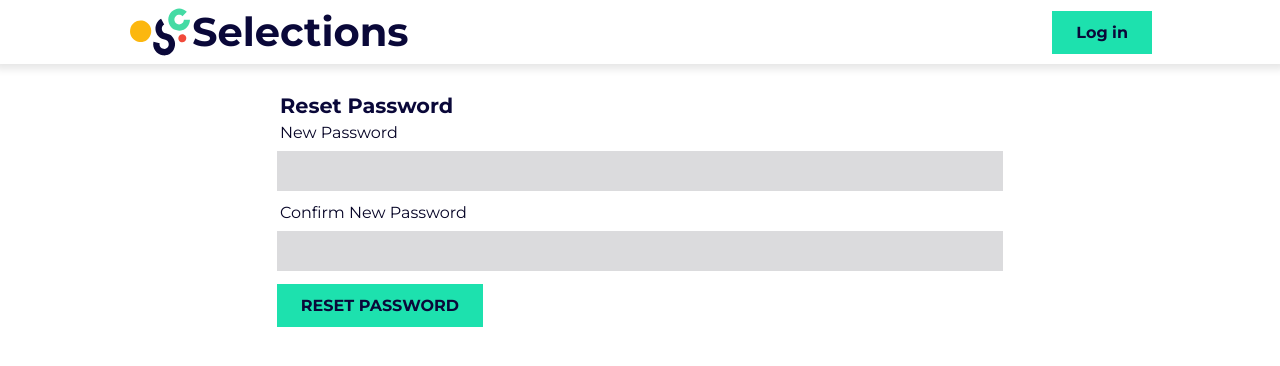
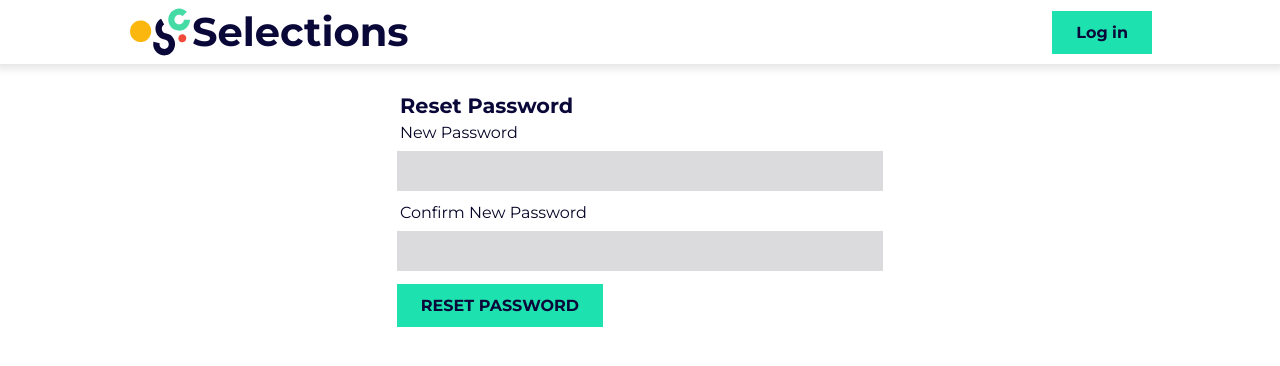
Before and after one commit to SELab-2/OSOC-2, a Next.js app in the folder frontend/: page /reset/1 in a window 1280 px wide. Shown: the top 366 px of the page. Built offline with nearby package versions, Linux system fonts and the light colour scheme; no server answers.

Commit message:
fix: some little styling improvements

```diff
--- a/frontend/components/Header/Header.module.css
+++ b/frontend/components/Header/Header.module.css
@@ -58,6 +58,10 @@
     background-color: var(--neutral-200);
 }
 
+.links button {
+    margin-left: auto;
+}
+
 .displayNone {
     display: none !important;
 }
--- a/frontend/pages/reset/[pid].tsx
+++ b/frontend/pages/reset/[pid].tsx
@@ -86,7 +86,7 @@ const Pid: NextPage = () => {
 
     return <>
         <Header/>
-        <div className={styles.body}>
+        <div style={{width: "clamp(18rem, 80vw, 30rem)", marginInline: "auto"}}>
             <h2>Reset Password</h2>
             <form className={styles.form}>
                 <label className={styles.label}>
```
Also changed, not shown: 1 other file (tests, documents, lock files or other folders).
